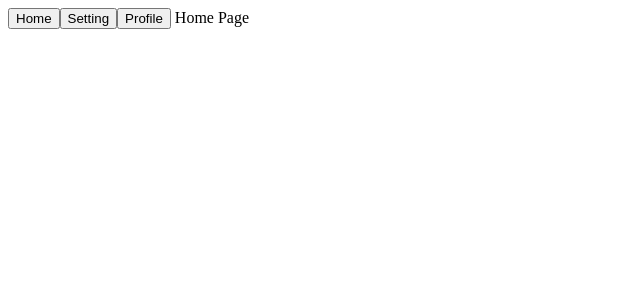
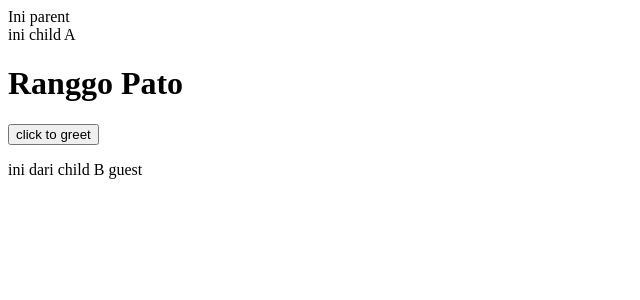
Before and after one commit to KenapaCoding/vue-full-course, a Vue app: page / in a window 1280 px wide. Shown: the top 300 px of the page, without its empty margins (0-640 px from the left). Built offline with nearby package versions, Linux system fonts and the light colour scheme.

Commit message:
materi: provide dan inject

```diff
--- a/src/App.vue
+++ b/src/App.vue
@@ -7,6 +7,7 @@ import MyInput from './components/input/MyInput.vue';
 import Home from './components/pages/Home.vue';
 import Setting from './components/pages/Setting.vue';
 import Profile from './components/pages/Profile.vue';
+import Parent from './components/turunan/Parent.vue';
   // const counter = reactive({count:0})
   // function increment(number){
   //   counter.count = counter.count + number
@@ -71,23 +72,24 @@ import Profile from './components/pages/Profile.vue';
   // const nama = ref("ranggo")
   // const age = ref("26");
 
-  const current = ref('home');
+  // const current = ref('home');
 
-  const mapComp = {
-    'home' : Home,
-    'setting' : Setting,
-    'profile' : Profile
-  };
+  // const mapComp = {
+  //   'home' : Home,
+  //   'setting' : Setting,
+  //   'profile' : Profile
+  // };
 
 
 </script>
 
 <template>
-  <button @click="current = 'home'">Home</button>
+  <Parent/>
+  <!-- <button @click="current = 'home'">Home</button>
   <button @click="current = 'setting'">Setting</button>
   <button @click="current = 'profile'">Profile</button>
 
-  <Component :is="mapComp[current]" />
+  <Component :is="mapComp[current]" /> -->
 
   <!-- <MyInput v-model="nama"/>
   <MyInput v-model="age"/>
--- /dev/null
+++ b/src/components/turunan/ChildA.vue
@@ -0,0 +1,13 @@
+<script setup>
+import GrandChild from './GrandChild.vue';
+
+</script>
+
+<template>
+    <div>
+        ini child A
+    </div>
+    <div>
+        <GrandChild/>
+    </div>
+</template>
--- /dev/null
+++ b/src/components/turunan/ChildB.vue
@@ -0,0 +1,8 @@
+<script setup>
+    import { inject } from 'vue';
+    const name = inject('namea', 'guest');
+</script>
+
+<template>
+    <p>ini dari child B {{ name }}</p>
+</template>
--- /dev/null
+++ b/src/components/turunan/GrandChild.vue
@@ -0,0 +1,10 @@
+<script setup>
+    import { inject } from 'vue';
+    const name = inject('name');
+    const greet = inject('greet');
+</script>
+
+<template>
+   <h1>{{ name }}</h1>
+   <button @click="greet">click to greet</button>
+</template>
--- /dev/null
+++ b/src/components/turunan/Parent.vue
@@ -0,0 +1,21 @@
+<script setup>
+import { ref,provide } from 'vue';
+import ChildA from './ChildA.vue';
+import ChildB from './ChildB.vue';
+
+const name = ref('Ranggo Pato')
+
+function greeting(){
+    alert('Hi bro!')
+}
+
+provide('name', name);
+provide('greet', greeting);
+
+</script>
+
+<template>
+    <div>Ini parent</div>
+    <ChildA/>
+    <ChildB/>
+</template>
```
